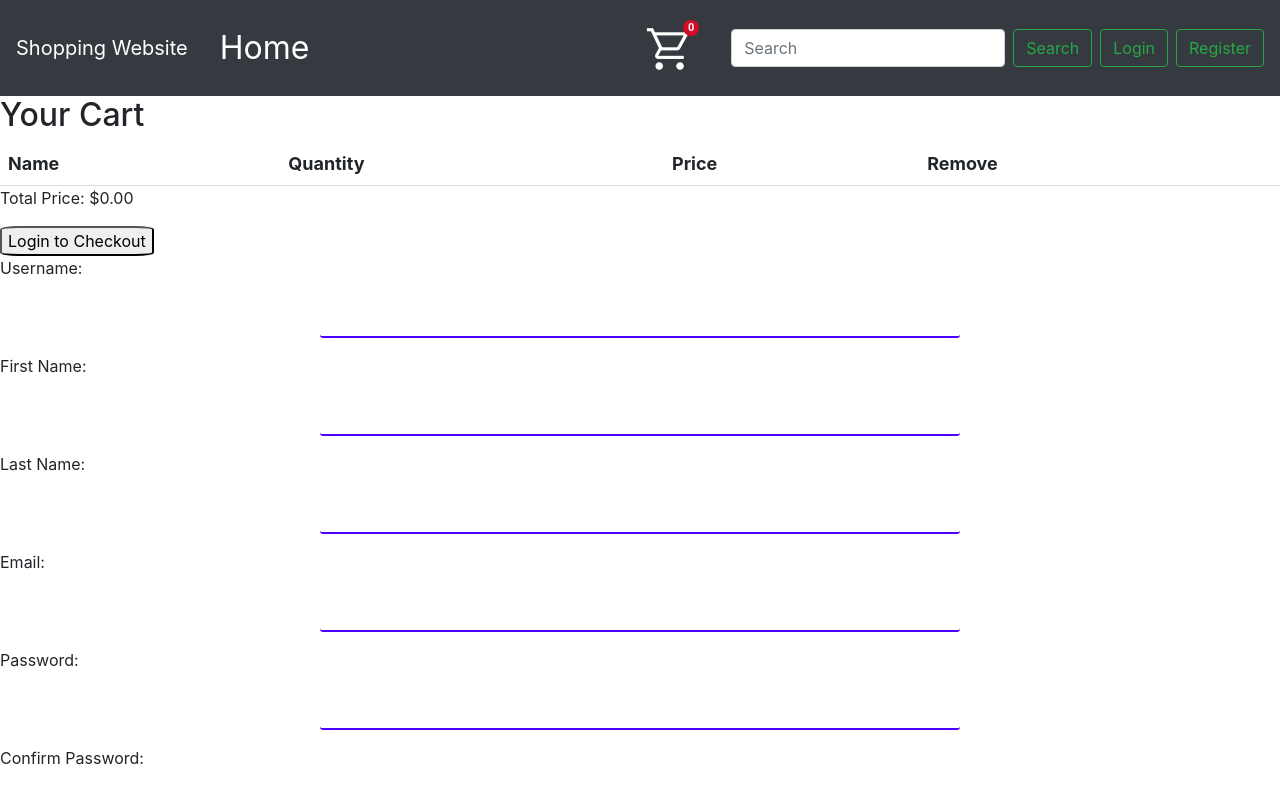
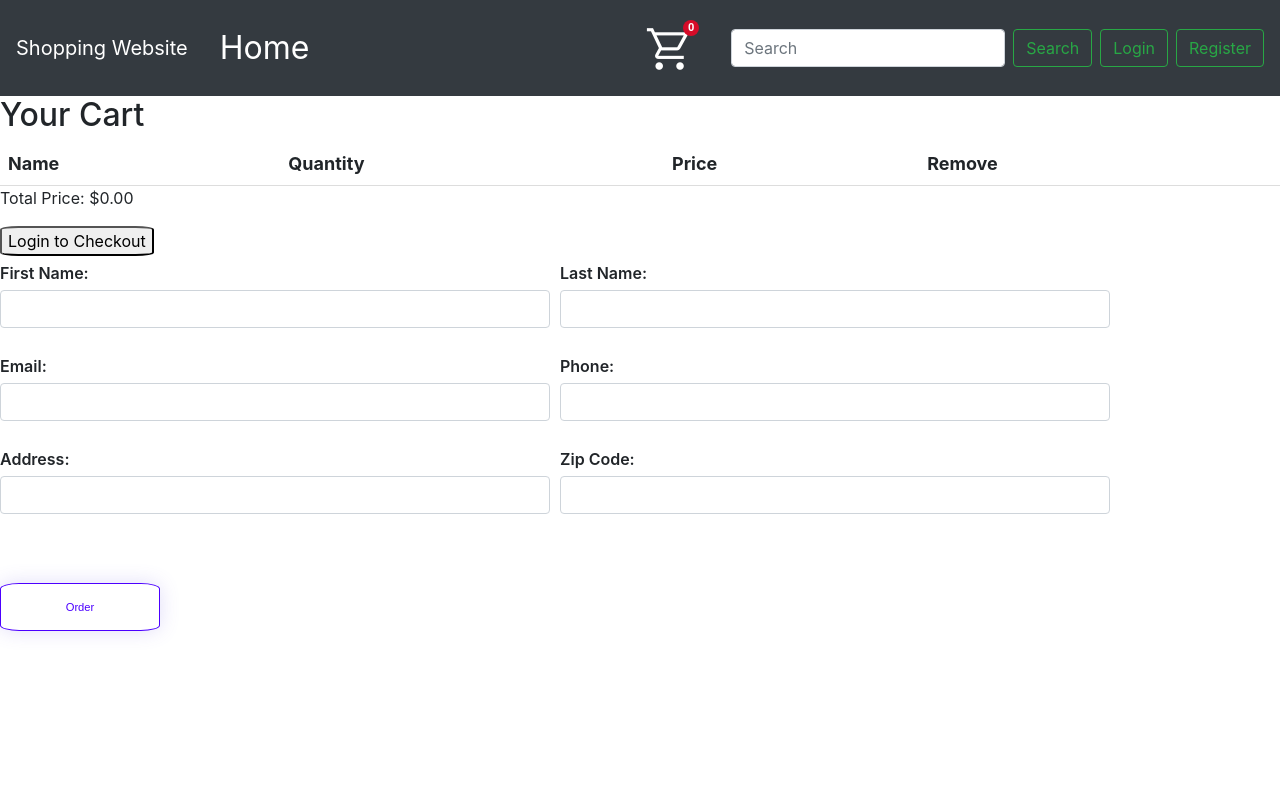
Before and after one commit to Marcelodr1999/ecommerceWeb, a React (Vite) app: page /checkout in a window 1280 px wide. Shown: the top 800 px of the page. Built offline with nearby package versions, Linux system fonts and the light colour scheme.

Commit message:
checkout form

```diff
--- a/src/App.css
+++ b/src/App.css
@@ -85,6 +85,7 @@ li{
 .productimg{
   width: 60%;
   margin-right: 3%;
+  object-fit: cover;
 }
 .body-background{
 
@@ -168,23 +169,6 @@ li{
   margin-bottom: 1rem;
   transition: all 0.3s;
 }
-.inputStyle-edit{
-    font-family: 'Roboto', sans-serif;
-    color: rgb(76, 0, 255);
-    font-size: 1.2rem;
-    margin: 0 auto;
-    padding: 1.5rem 2rem;
-    border: none;
-    outline: none;
-    border-bottom: 2px solid rgb(76, 0, 255);
-    border-radius: 0.2rem;
-    background-color: rgb(255, 255, 255);
-    width: 40%;
-    height: 3rem;
-    display: block;
-    margin-bottom: 1rem;
-    transition: all 0.3s;
-  }
 
 
 .submit-button {
@@ -502,3 +486,31 @@ li{
   border-bottom: 1px solid #ddd;
   font-size: large;
 }
+
+.checkoutStyle{
+  font-family: 'Roboto', sans-serif;
+  color: rgb(76, 0, 255);
+  font-size: 1.2rem;
+  margin: 0 auto;
+  padding: 1.5rem 2rem;
+  border-radius: 0.2rem;
+  background-color: rgb(255, 255, 255);
+  width: 40%;
+  height: 3rem;
+  margin-bottom: 1rem;
+  transition: all 0.3s;
+}
+label {
+
+  display: inline-block;
+ margin-bottom: 5px;
+ font-size: 1rem;
+ font-weight: 600;
+}
+.form-group{
+  padding: 5px;
+  width: 70vh;
+}
+.form-row {
+  display: flex;
+}
--- a/src/components/Checkout.jsx
+++ b/src/components/Checkout.jsx
@@ -4,12 +4,13 @@ import { useState } from 'react';
 import { Link } from 'react-router-dom';
 const Checkout = () => {
     const [formData, setFormData] = useState({
-        username: '',
-        email: '',
-        password: '',
-        password2: '',
         firstName: '',
         lastName: '',
+        email: '',
+        phone: '',
+        address: '',
+        zip: '',
+
       });
 
     const handleChange = (e) => {
@@ -17,72 +18,131 @@ const Checkout = () => {
         setFormData({ ...formData, [name]: value });
       };
 
+
       const handleSubmit = async (e) => {
         e.preventDefault();
+
+
+
+      const cartCheck = {
+        first_name: formData.firstName,
+        last_name: formData.lastName,
+        email: formData.email,
+        phone: formData.phone,
+        address: formData.address,
+        zipcode: formData.zip,
+
       }
+      try {
+        // Send registration data to the server
+        const response = await fetch('http://127.0.0.1:8000/order/orders/', {
+          method: 'POST',
+          headers: {
+            'Content-Type': 'application/json',
+          },
+          body: JSON.stringify(cartCheck),
+        });
+
+        // Handle server response
+        if (response.ok) {
+          // Registration successful
+          window.location.href = "http://localhost:5173/";
+          console.log('Order successful.');
+        } else {
+          console.log("failed to order");
+          const data = await response.json();
+          if (data && data.error) {
+            console.log(data.error); // Display the specific error message from the server.
+          } else {
+            console.log('Order failed.'); // Display a generic error message.
+          }
+        }
+      } catch (error) {
+        console.error('Order error:', error);
+        console.log('order failed.');
+      }
+  };
+
+
   return (
     <>
 
     <div>
       <CartItems />
       <form onSubmit={handleSubmit}>
-      <div className='form-div'>
-        <label>Username:</label>
+      <div className='form-row'>
+
+          <div className="form-group">
+            <label htmlFor="fname">First Name:</label>
             <input
-          className="inputStyle"
-          type="text"
-          name="username"
-          value={formData.username}
-          onChange={handleChange}
-        />
-
-        <label>First Name:</label>
-        <input
-          className="inputStyle"
+            id='fname'
+              className="form-control"
               type="text"
               name="firstName"
               value={formData.firstName}
               onChange={handleChange}
             />
-
+          </div>
+          <div className="form-group">
         <label>Last Name:</label>
         <input
-          className="inputStyle"
+          className="form-control"
           type="text"
           name="lastName"
           value={formData.lastName}
           onChange={handleChange}
         />
+        </div>
+        </div>
+      <div className="form-row">
 
+        <div className="form-group">
           <label>Email:</label>
           <input
-          className="inputStyle"
+            className="form-control"
             type="email"
             name="email"
             value={formData.email}
             onChange={handleChange}
           />
-
-        <label>Password:</label>
+        </div>
+        <div className="form-group">
+          <label htmlFor = "phone" >Phone:</label>
           <input
-          className="inputStyle"
-          type="password"
-          name="password"
-          value={formData.password}
+            id="phone"
+            className="form-control"
+            type="tel"
+            name="phone"
+            value={formData.phone}
             onChange={handleChange}
           />
-
-        <label>Confirm Password:</label>
+          </div>
+      </div>
+      <div className='form-row'>
+      <div className='form-group'>
+        <label>Address:</label>
         <input
-          className="inputStyle"
-          type="password"
-          name="password2"
-          value={formData.password2}
+          className="form-control"
+          type="text"
+          name="address"
+          value={formData.address}
           onChange={handleChange}
         />
+        </div>
+        <div className='form-group'>
 
-      <button className='submitStyle' type="submit">Register</button>
+        <label>Zip Code:</label>
+        <input
+          className="form-control"
+          type="text"
+          name="zip"
+          value={formData.zip}
+          onChange={handleChange}
+        />
         </div>
+      </div>
+      <button className='submitStyle' type="submit">Order</button>
+
     </form>
     </div>
     </>
--- a/src/components/DetailsCard.jsx
+++ b/src/components/DetailsCard.jsx
@@ -34,7 +34,7 @@ const addToCartHandler = () => {
                 <img className= "productimg" src = {apiTest.get_image} />
                 <div className="">
                     <h1>Information</h1>
-                    {apiTest.id}
+
                     <p>Price: ${apiTest.price}</p>
                     <input defaultValue = "1"/>
                     <button onClick = {addToCartHandler}>Add To Cart</button>
```
Lines whose indentation alone changed are shown as unchanged.
